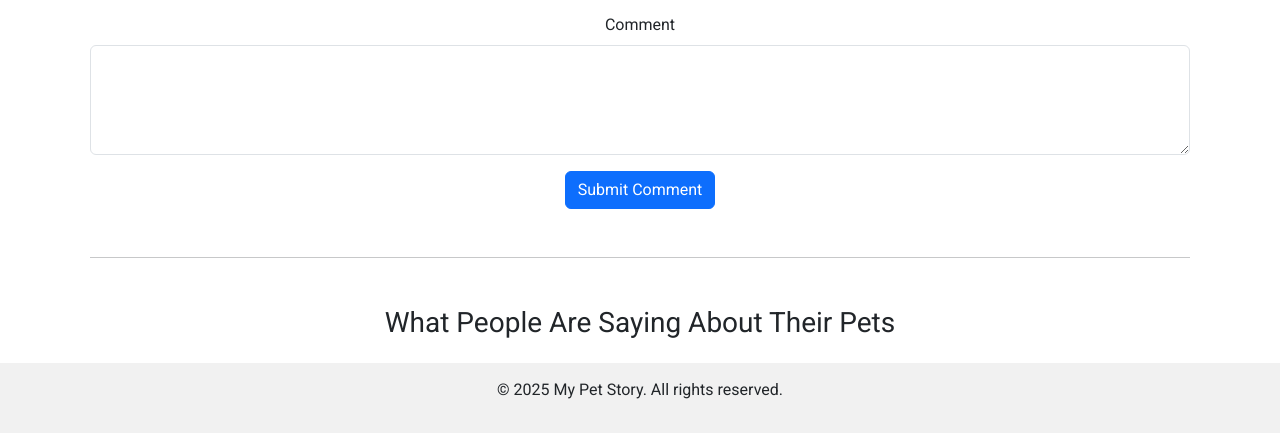
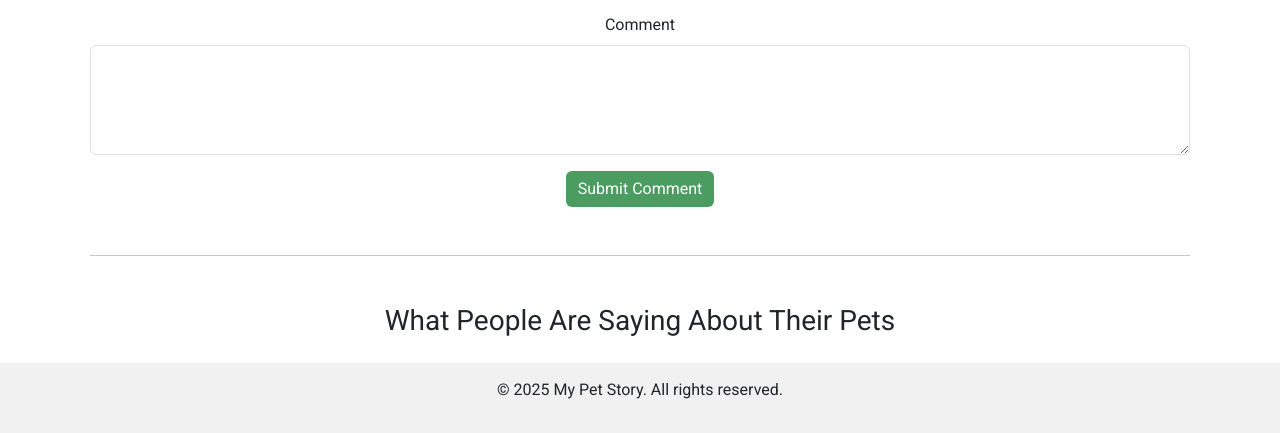
Before and after one commit to ejyu710/PetsAdoptProject, a plain HTML site: page pages/comments.html in a window 1280 px wide. Shown: the part 367-800 px from the top of the page. Drawn offline with nearby package versions, Linux system fonts and the light colour scheme.

Commit message:
changed button color-Kübra Veli

```diff
--- a/pages/comments.html
+++ b/pages/comments.html
@@ -73,7 +73,7 @@
             </div>
             <!--Submit button-->
             <div class="col-12">
-                <button type="submit" class="btn btn-primary">Submit Comment</button>
+                <button id="randomBtn" class="btn btn-success">Submit Comment</button>
             </div>
         </div>
     </form>
```
